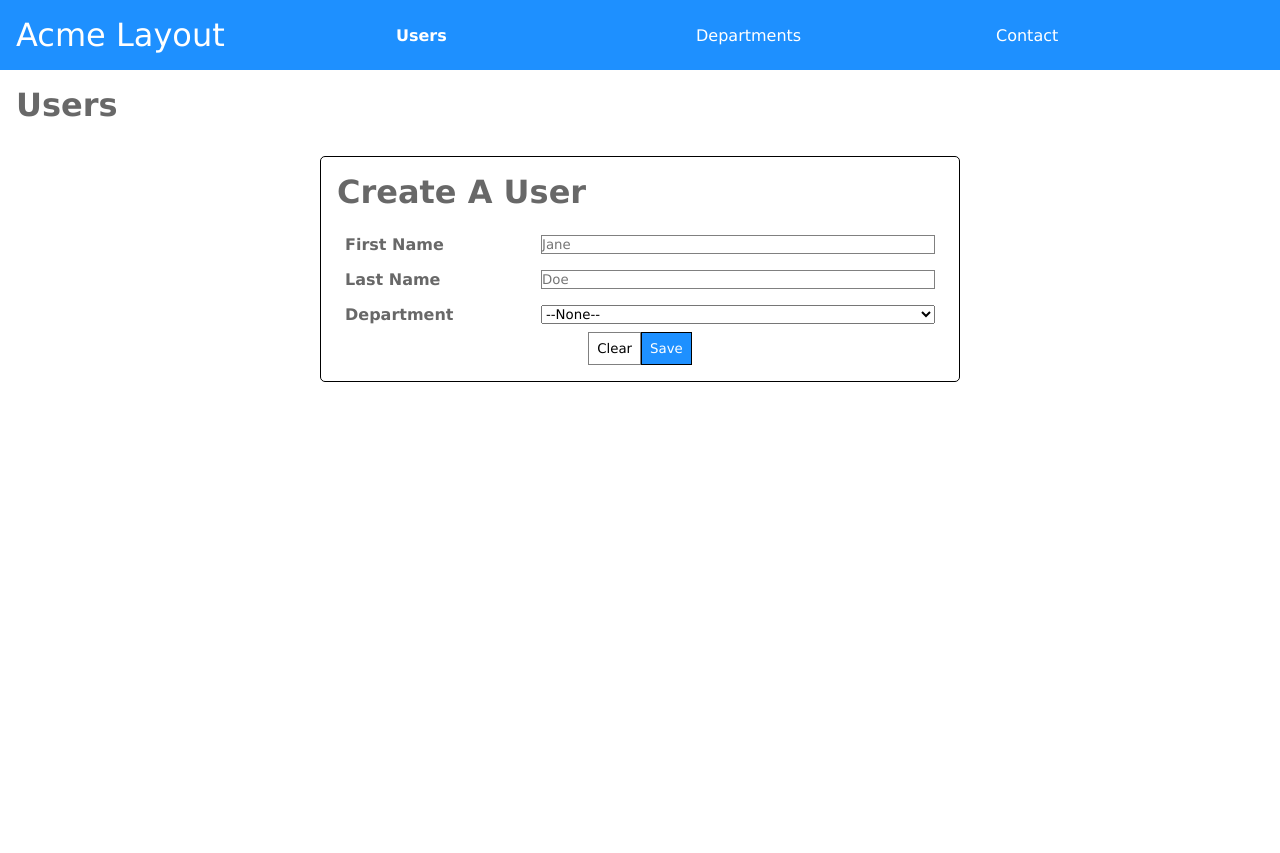
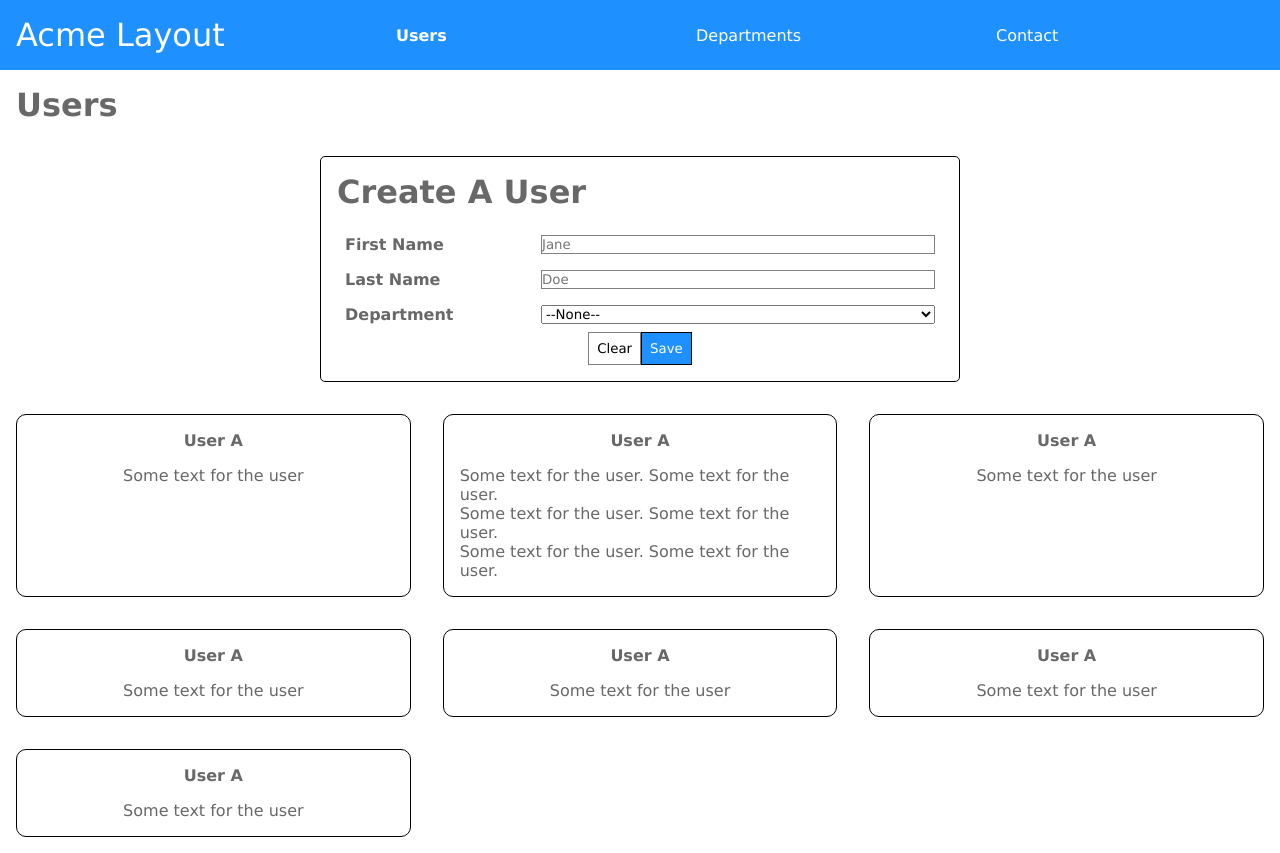
Before and after one commit to frankumk/acme-flex-box, a plain HTML site: page index.html in a window 1280 px wide. Before the commit the page ends 800 px from the top, so only its background shows below. Drawn offline with Linux system fonts and the light colour scheme.

Commit message:
Second commit

```diff
--- a/index.html
+++ b/index.html
@@ -19,7 +19,7 @@
         </section>
 
         <h1 id="title">Users</h1>
-        <section class="form">
+        <section id="form">
             <form>
                 <h1>Create A User</h1>
                 <div class="field">
@@ -46,6 +46,43 @@
         </section>
 
 
+        <section id="user-boxes">
+                <div class="users">
+                    <div class="user">
+                        <h4>User A</h4>
+                        <p>Some text for the user</p>
+                    </div>
+                    <div class="user">
+                        <h4>User A</h4>
+                        <p>Some text for the user. Some text for the user.</p>
+                        <p>Some text for the user. Some text for the user.</p>
+                        <p>Some text for the user. Some text for the user.</p>
+                    </div>
+                    <div class="user">
+                        <h4>User A</h4>
+                        <p>Some text for the user</p>
+                    </div>
+                    <div class="user">
+                        <h4>User A</h4>
+                        <p>Some text for the user</p>
+                    </div>
+                    <div class="user">
+                        <h4>User A</h4>
+                        <p>Some text for the user</p>
+                    </div>
+                    <div class="user">
+                        <h4>User A</h4>
+                        <p>Some text for the user</p>
+                    </div>
+                    <div class="user">
+                        <h4>User A</h4>
+                        <p>Some text for the user</p>
+                    </div
+
+                </div>
+        </section>
+
+
 
 
 
--- a/style.css
+++ b/style.css
@@ -36,7 +36,7 @@ h1{
 .nav li:nth-child(2){
     font-weight: bold;
 }
-.form{
+#form{
     padding: 1rem;
     display: flex;
     justify-content: center;
@@ -51,7 +51,7 @@ form{
     width: 50vw;
 }
 
-.form label{
+#form label{
     font-weight: bold;
 }
 
@@ -92,6 +92,23 @@ button{
     color: white;
     border: 1px solid black;
 }
+.users{
+    display: flex;
+    flex-wrap: wrap;
+}
+.user{
+    display: flex;
+    flex-direction: column;
+    align-items: center;
+    width: calc(100% / 3 - 2rem);
+    border: 1px solid black;
+    border-radius: 10px;
+    margin: 1rem;
+    padding: 1rem;
+}
+.users h4{
+    padding-bottom: 1rem;
+}
 
 @media(max-width:600px){
     .nav{
@@ -121,4 +138,11 @@ button{
     #save{
         flex: 1;
     }
+    .users{
+        flex-direction: column;
+        align-items: center;
+    }
+    .user{
+        width: 80%;
+    }
 }
```
